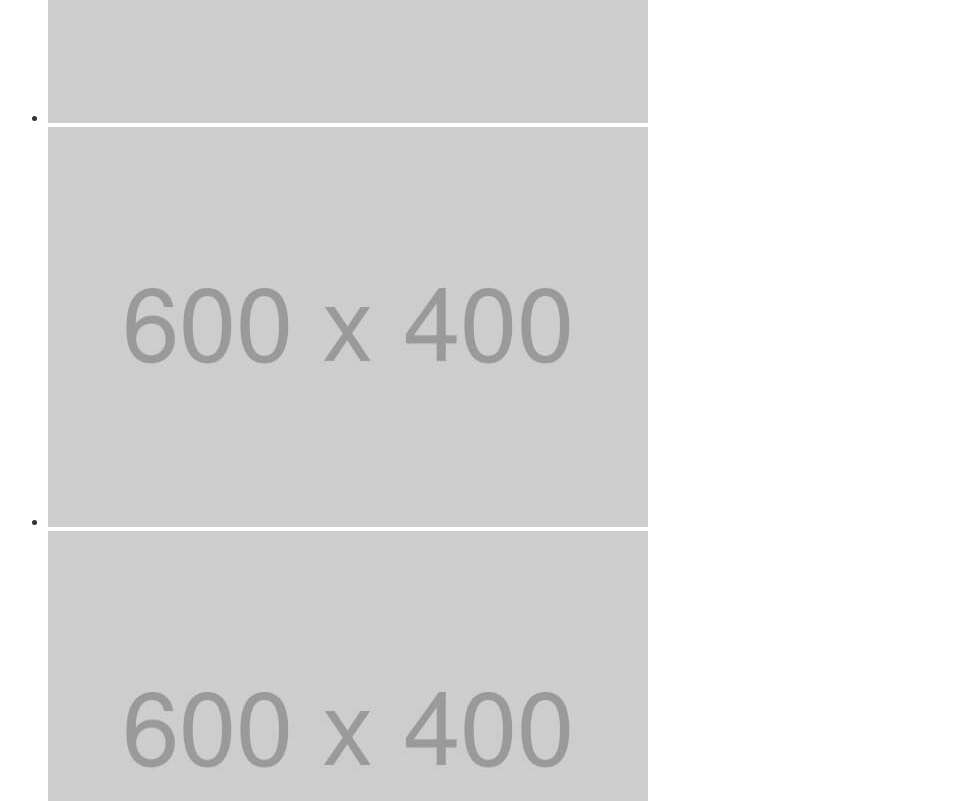
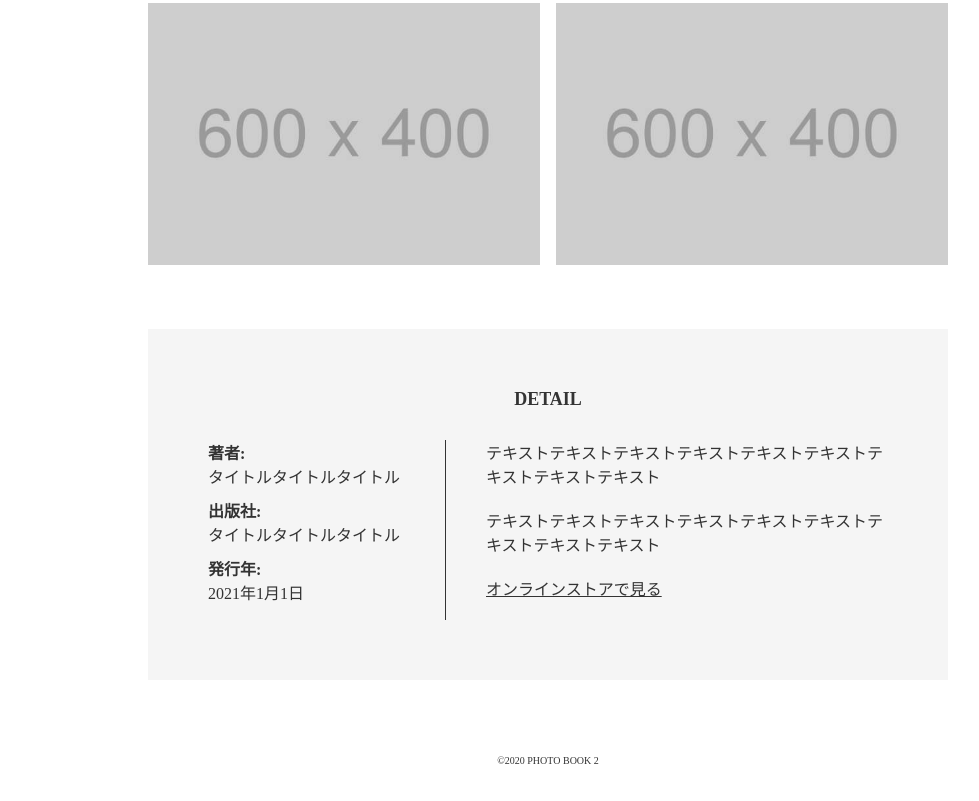
Before and after one commit to KatTakahashi/HTML-CSS-practice, a plain HTML site: page o_codestep/1_phtoto_book_2/index.html in a window 1280 px wide. Shown: the part 1099-1900 px from the top of the page, without its empty margins (92-1071 px from the left). Drawn offline with Linux system fonts and the light colour scheme; some packages are replaced by stand-ins of ours.

Commit message:
[Update]css

```diff
--- a/o_codestep/1_phtoto_book_2/index.html
+++ b/o_codestep/1_phtoto_book_2/index.html
@@ -20,10 +20,10 @@
         <div id="main-visual">
           <a href="index.html"><img src="img/mainvisual.jpg" alt="main-visual"></a>
         </div>
-        <div>
+        <div class="inner">
           <section id="index">
             <h2 class="section-title">INDEX</h2>
-            <div class="inner">
+            <div class="index-inner">
               <ol>
                 <li>タイトルタイトルタイトルタイトルタイトル</li>
                 <li>タイトルタイトルタイトルタイトルタイトル</li>
@@ -33,7 +33,7 @@
               </ol>
             </div>
           </section>
-          <ul>
+          <ul class="img-list">
             <li><img src="img/photo1.jpg" alt="photo1"></li>
             <li><img src="img/photo2.jpg" alt="photo2"></li>
             <li><img src="img/photo3.jpg" alt="photo3"></li>
@@ -41,7 +41,7 @@
           </ul>
           <section id="detail">
             <h2 class="section-title">DETAIL</h2>
-            <div>
+            <div class="flex">
               <dl>
                 <dt>著者:</dt>
                 <dd>タイトルタイトルタイトル</dd>
@@ -50,16 +50,16 @@
                 <dt>発行年:</dt>
                 <dd>2021年1月1日</dd>
               </dl>
-              <div>
+              <div class="text">
                 <p>テキストテキストテキストテキストテキストテキストテキストテキストテキスト</p>
                 <p>テキストテキストテキストテキストテキストテキストテキストテキストテキスト</p>
-                <a href="index.html"><p>オンラインストアで見る</p></a>
+                <a href="index.html" class="link"><p>オンラインストアで見る</p></a>
               </div>
             </div>
           </section>
         </div>
       </main>
-      <footer>
+      <footer id="footer">
         <p>&copy;2020 PHOTO BOOK 2</p>
       </footer>
     </div>
--- a/o_codestep/1_phtoto_book_2/style.css
+++ b/o_codestep/1_phtoto_book_2/style.css
@@ -12,12 +12,21 @@ body {
   color: #333;
 }
 
+ul {
+  list-style: none;
+}
+
 img {
   max-width: 100%;
 }
 
 .container {
   width: 1000px;
+  margin: 0 auto;
+}
+
+.inner {
+  width: 800px;
   margin: 0 auto;
 }
 
@@ -55,10 +64,72 @@ section {
   background-color: #eeeeee;
 }
 
-.inner {
+.index-inner {
   display: table;
   margin: 0 auto;
 }
 
 /* CSS不明点 */
 /* display: table; margin: 0 auto; でリストを中央揃えできること */
+
+/*-------------------------------------------
+imgs
+-------------------------------------------*/
+.img-list {
+  display: flex;
+  flex-wrap: wrap;
+  justify-content: space-between;
+  margin: 30px 0 45px 0;
+}
+
+.img-list li {
+  width: 49%;
+  margin-bottom: 15px;
+}
+
+/*-------------------------------------------
+セクション：detail
+-------------------------------------------*/
+#detail {
+  background-color: #f5f5f5;
+  padding: 60px;
+  margin-bottom: 60px;
+}
+#detail .flex {
+  display: flex;
+}
+#detail dl {
+  width: 35%;
+  border-right: solid 1px #333;
+  padding-right: 40px;
+}
+
+#detail dt {
+  font-weight: bold;
+}
+#detail dd {
+  margin-bottom: 10px;
+}
+#detail dd:last-child {
+  margin-bottom: 0;
+}
+
+#detail .text {
+  width: 65%;
+  padding-left: 40px;
+}
+#detail .text p {
+  margin-bottom: 20px;
+}
+#detail .text .link {
+  color: #333;
+}
+#detail .text .link:hover {
+  opacity: 0.8;
+}
+
+#footer {
+  font-size: 0.625rem;
+  padding: 15px 0;
+  text-align: center;
+}
```
